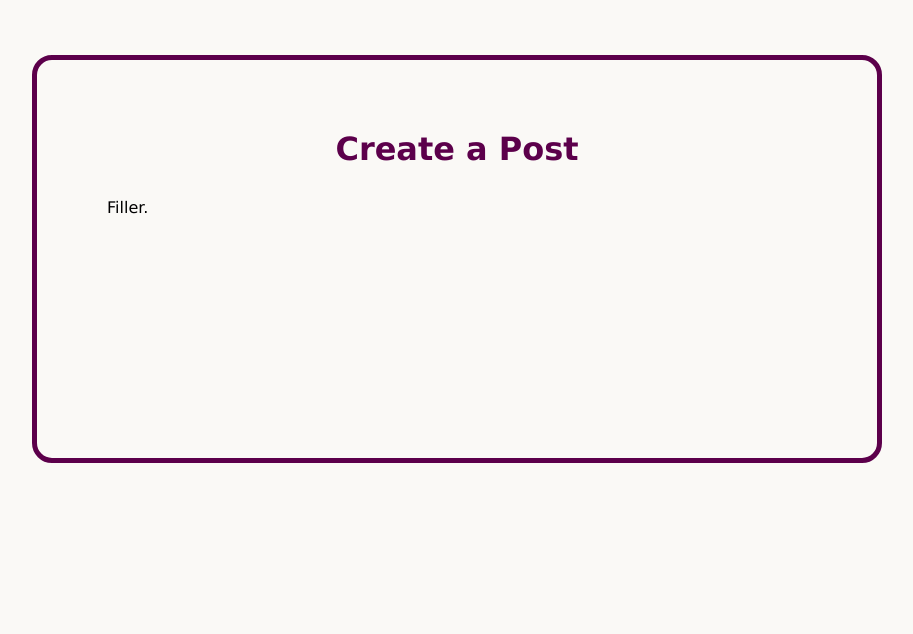
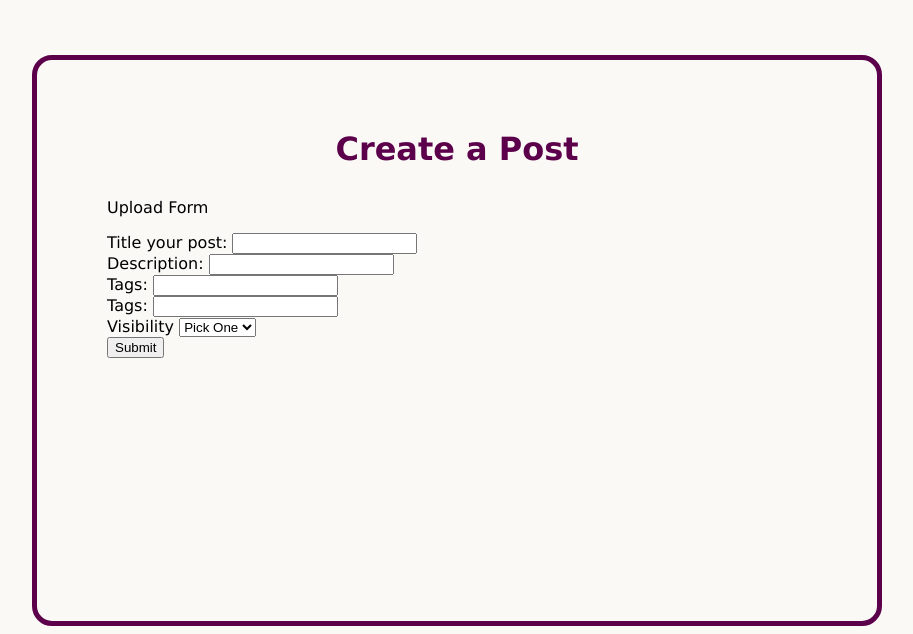
Before and after one commit to LulaLucia/SpamSwipe, a Flask app: page /post/ in a window 1280 px wide. Shown: the part 299-933 px from the top of the page, without its empty margins (183-1096 px from the left). Before the commit the page ends 762 px from the top, so only its background shows below. Run offline with Flask 3, Linux system fonts and the light colour scheme.

Commit message:
starter create_post form

```diff
--- a/templates/create_post.html
+++ b/templates/create_post.html
@@ -8,7 +8,45 @@
 {% block main_content %}
 
 <h1>Create a Post</h1>
-<p>Filler.</p>
 
+<p>Upload Form</p>
+<form action="/post" method="POST">
+      <label for="title">Title your post:</label>
+      <input type="text" id="title" name="title" required>
+      <br>
+
+      <label for="description">Description:</label>
+      <input type="text" id="description" name="description">
+      <br>
+
+      <label for="tag">Tags:</label>
+      <input type="text" id="tag" name="tag">
+      <br>
+
+      <label for="file">Tags:</label>
+      <input type="text" id="tag" name="tag">
+      <br>
+
+      <label for="visibility">Visibility</label>
+      <select name="visibility" id="visibility" required>
+        <option value="">Pick One</option>
+        <option value="movie">Public</option>
+        <option value="person">Private</option>
+     </select>
+     <br>
+
+      <button type="submit">Submit</button>
+</form>
+
+<br>
+<br>
+
+<!--
+<form method="post" action="{{url_for('file_upload')}}" enctype="multipart/form-data">
+    <p><label>NM: <input type="text" name="nm"></label></p>
+    <p><label>Pic: <input type="file" name="pic"></label></p>
+    <p><input type="submit" value="upload"></p>
+</form>
+-->
 
 {% endblock %}
```
